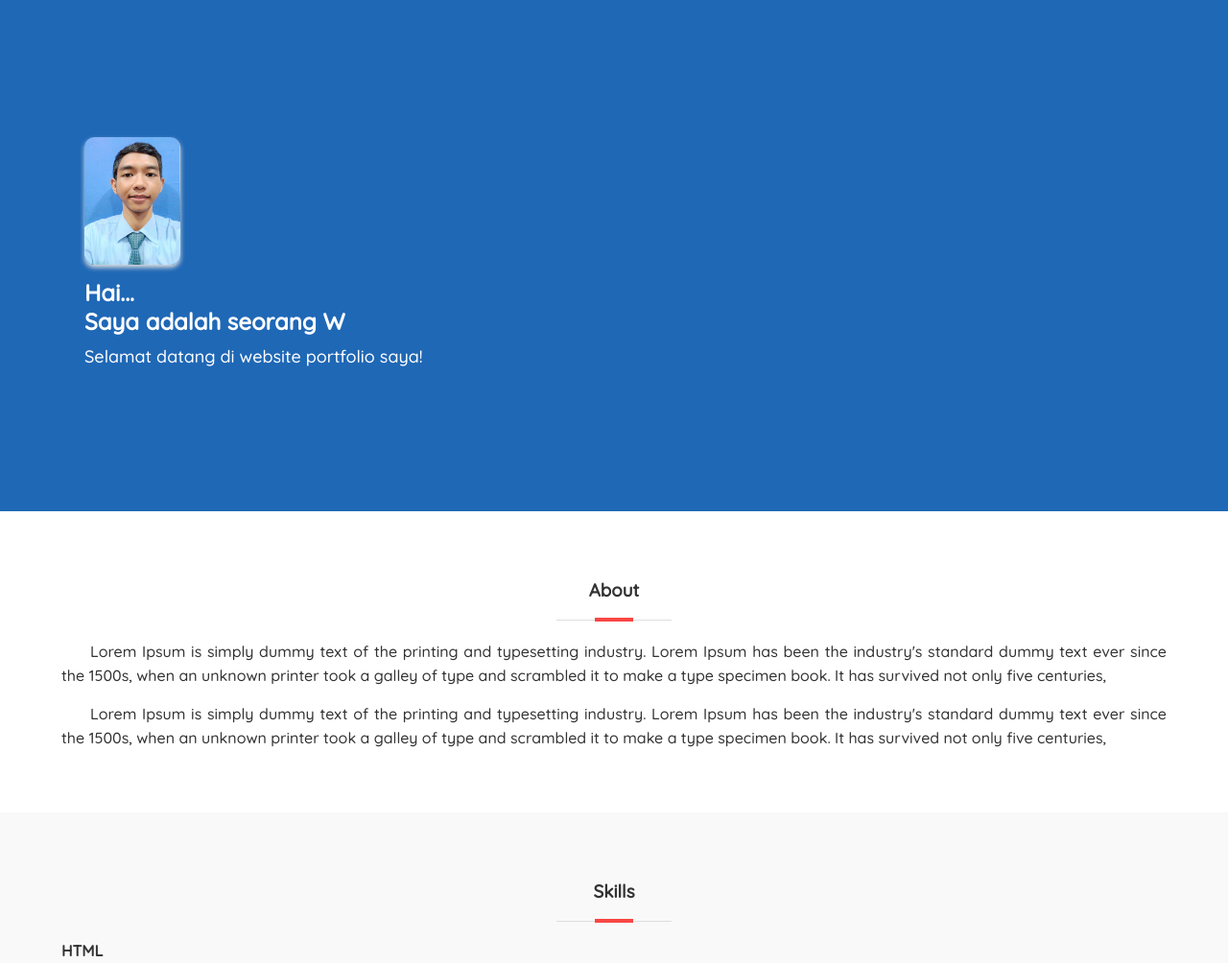
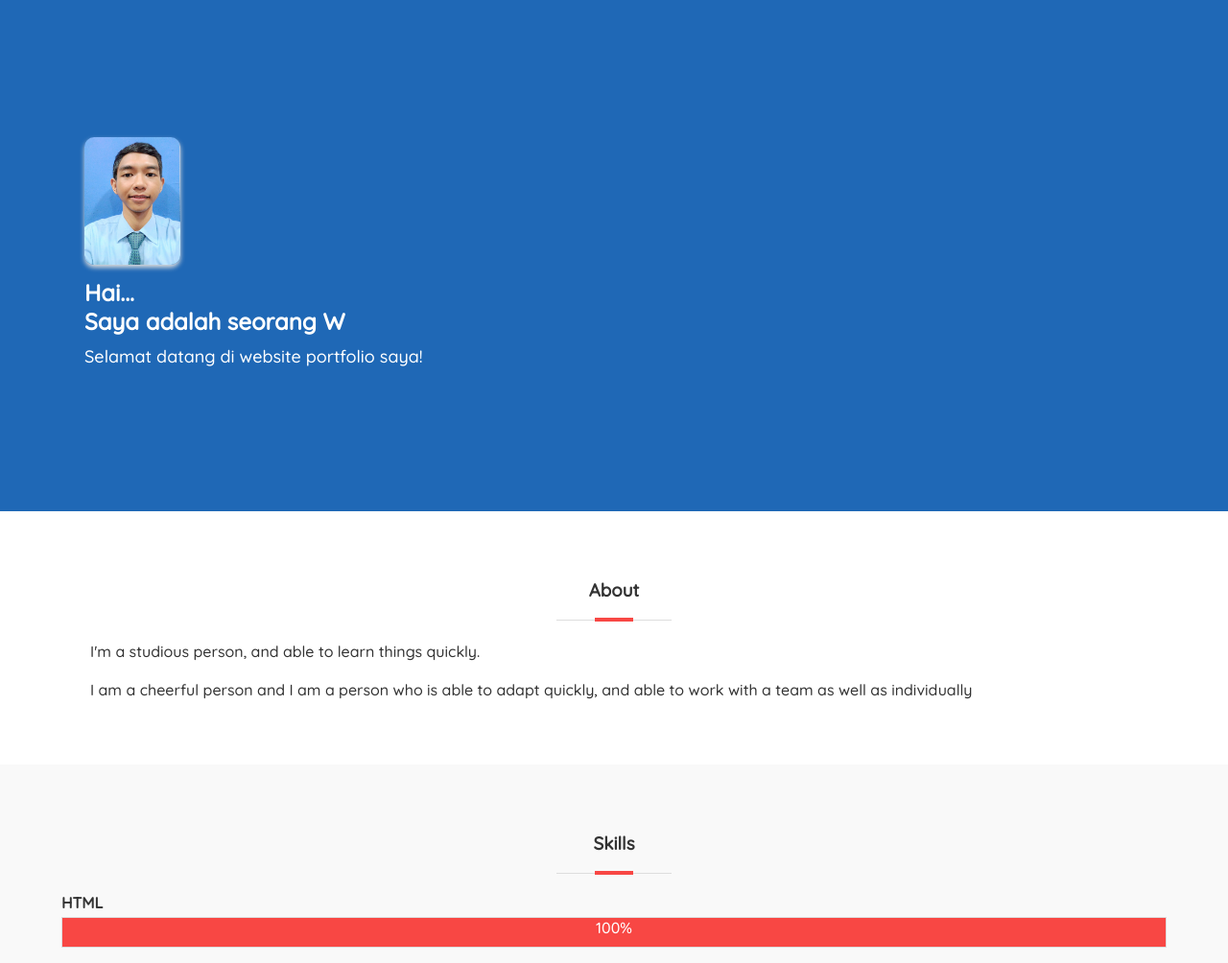
Before and after one commit to Andifaisal313/portfolio, a plain HTML site: page index.html in a window 1280 px wide. Shown: the part 77-1081 px from the top of the page at 96% size. Drawn offline with Linux system fonts and the light colour scheme.

Commit message:
Update index.html

```diff
--- a/index.html
+++ b/index.html
@@ -51,11 +51,12 @@
 
 		<!-- bagian about -->
 		<section id="about">
-			<div class="container">
-				<h3>About</h3>
-				<p>Lorem Ipsum is simply dummy text of the printing and typesetting industry. Lorem Ipsum has been the industry's standard dummy text ever since the 1500s, when an unknown printer took a galley of type and scrambled it to make a type specimen book. It has survived not only five centuries, </p>
-				<p>Lorem Ipsum is simply dummy text of the printing and typesetting industry. Lorem Ipsum has been the industry's standard dummy text ever since the 1500s, when an unknown printer took a galley of type and scrambled it to make a type specimen book. It has survived not only five centuries, </p>
-			</div>
+		<div class="container">
+		<h3>About</h3>
+				<p>I'm a studious person, and able to learn things quickly.</p>
+				<p>I am a cheerful person and I am a person who is able to adapt quickly, and able to work with a team as well as individually </p>
+
+		</div>
 		</section>
 
 		<!-- bagian skills -->
```
